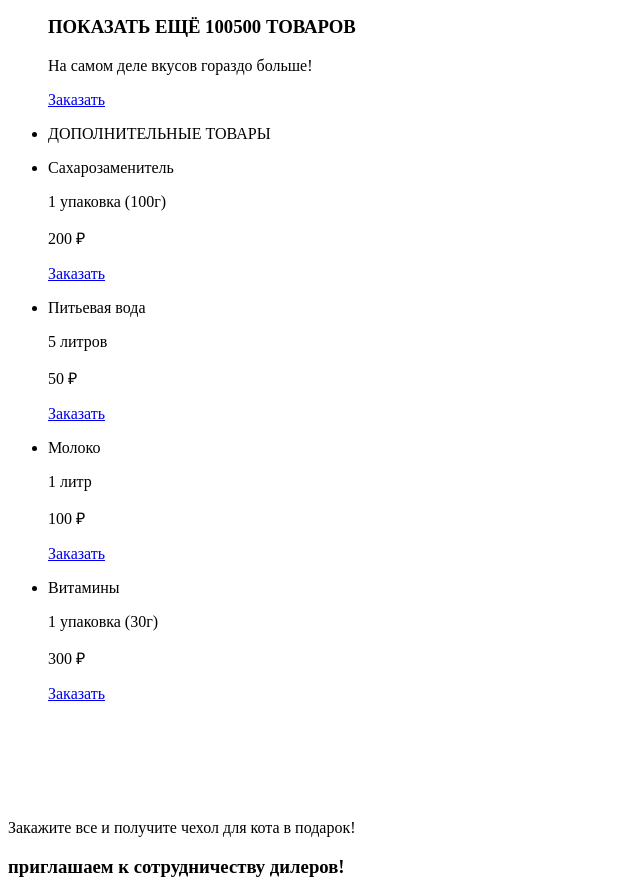
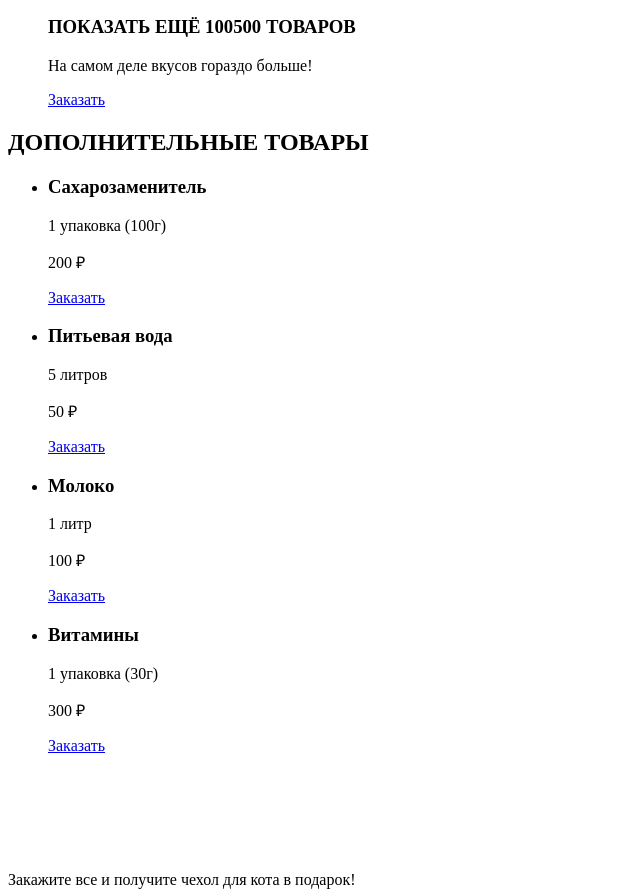
Before and after one commit to htmlacademy-adaptive/2139337-cat-energy-27, a website: page source/catalog.html in a window 1280 px wide. Shown: the part 2222-3114 px from the top of the page, without its empty margins (0-640 px from the left). Drawn offline with Linux system fonts and the light colour scheme.

Commit message:
разметка

```diff
--- a/source/catalog.html
+++ b/source/catalog.html
@@ -218,36 +218,49 @@
             </div>
           </li>
         </ul>
-        <ul class="additionally-list">
-          <li class="additionally-list__header">ДОПОЛНИТЕЛЬНЫЕ ТОВАРЫ</li>
-            <li class="additionally-list__description">
-              <p class="additionally-list__name">Сахарозаменитель</p>
-              <p class="additionally-list__package">1 упаковка (100г)</p>
-              <p class="additionally-list__cost">200 ₽</p>
-              <a  class="additionally-list__link button" href="#"> Заказать</a>
+        <section class="additionally-items">
+          <div class="additionally-items__container">
+            <h2 class="additionally-items__header">ДОПОЛНИТЕЛЬНЫЕ ТОВАРЫ</h2>
+            <ul class="additionally-items__list">
+              <li class="additionally-items__element additional-item">
+                <h3 class="additionally-items__title">Сахарозаменитель</h3>
+                <div class="additionally-items__description">
+                  <p>1 упаковка (100г)</p>
+                  <p>200 ₽</p>
+                </div>
+                <a class="additionally-items__link button" href="#">Заказать</a>
               </li>
-            <li class="additionally-list__description">
-              <p class="additionally-list__name">Питьевая вода</p>
-              <p class="additionally-list__package">5 литров</p>
-              <p class="additionally-list__cost">50 ₽</p>
-              <a  class="additionally-list__link button" href="#"> Заказать</a>
-            <li class="additionally-list__description">
-              <p class="additionally-list__name">Молоко</p>
-              <p class="additionally-list__package">1 литр</p>
-              <p class="additionally-list__cost">100 ₽</p>
-              <a  class="additionally-list__link button" href="#"> Заказать</a>
+              <li class="additionally-items__element additional-item">
+                <h3 class="additionally-items__title">Питьевая вода</h3>
+                <div class="additionally-items__description">
+                  <p>5 литров</p>
+                  <p>50 ₽</p>
+                </div>
+                <a class="additionally-items__link button" href="#">Заказать</a>
               </li>
-            <li class="additionally-list__description">
-              <p class="additionally-list__name">Витамины</p>
-              <p class="additionally-list__package"> 1 упаковка (30г)</p>
-              <p class="additionally-list__cost">300 ₽</p>
-              <a  class="additionally-list__link button" href="#"> Заказать</a>
+              <li class="additionally-items__element additional-item">
+                <h3 class="additionally-items__title">Молоко</h3>
+                <div class="additionally-items__description">
+                  <p>1 литр</p>
+                  <p>100 ₽</p>
+                </div>
+                <a class="additionally-items__link button" href="#">Заказать</a>
+              </li>
+              <li class="additionally-items__element additional-item">
+                <h3 class="additionally-items__title">Витамины</h3>
+                <div class="additionally-items__description">
+                  <p>1 упаковка (30г)</p>
+                  <p>300 ₽</p>
+                </div>
+                <a class="additionally-items__link button" href="#">Заказать</a>
               </li>
             </ul>
             <div class="gift-card">
               <img class="gift-card__image" src="img/gift.svg" width="78" height="80" alt="">
               <p class="gift-card__description">Закажите все и получите чехол для кота в подарок!</p>
             </div>
+          </div>
+        </section>
       </main>
       <footer class="main-footer">
         <section class="maps">
```
Lines whose indentation alone changed are shown as unchanged.
